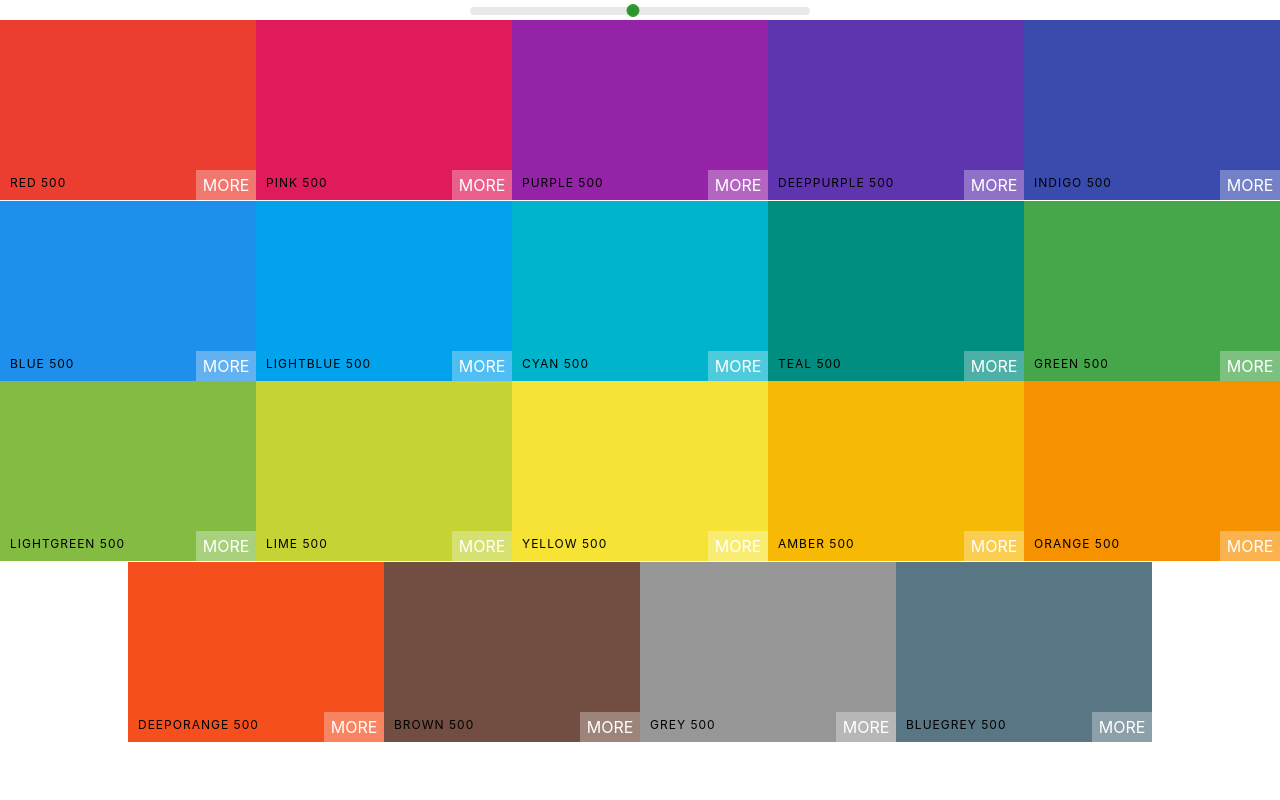
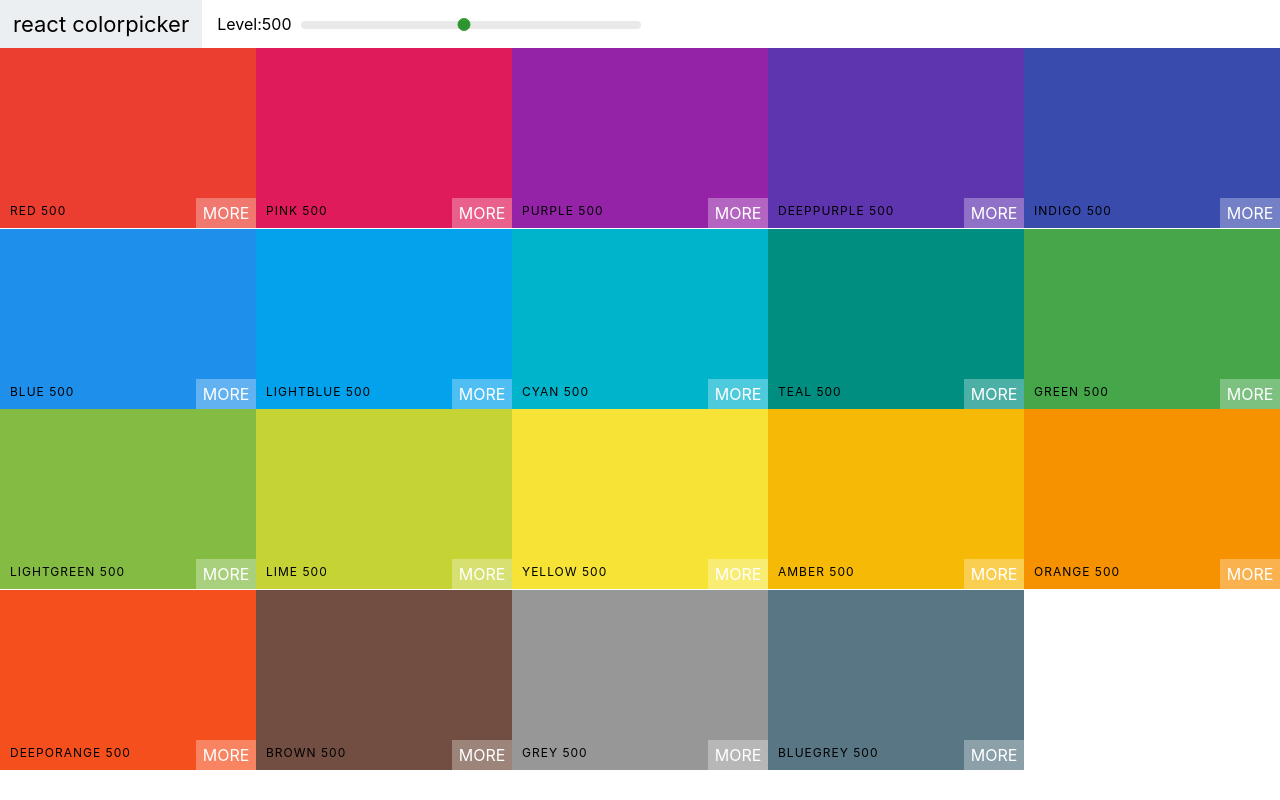
Before and after one commit to ehsansh/react-bootcamp, a React (Create React App) app: page / in a window 1280 px wide. Built offline with nearby package versions, Linux system fonts and the light colour scheme.

Commit message:
add navbar component

```diff
--- a/src/App.js
+++ b/src/App.js
@@ -1,4 +1,4 @@
-import './App.css';
+// import './App.css';
 import Palette from './Palette';
 import seedColors from './seedColors';
 import { generatePalette } from './colorHelpers';
--- /dev/null
+++ b/src/Navbar.css
@@ -0,0 +1,43 @@
+.Navbar {
+    display: flex;
+    align-items: center;
+    justify-content: flex-start;
+    height: 6vh;
+}
+.logo {
+    margin-right: 15px;
+    padding: 0 13px;
+    font-size: 22px;
+    background-color: #eceff1;
+    height: 100%;
+    display: flex;
+    align-items: center;
+}
+.logo a {
+    text-decoration: none;
+    color: black;
+}
+.slider {
+    width: 340px;
+    margin: 0 10px;
+    display: inline-block;
+}
+.slider .rc-slider-track {
+    background-color: transparent;
+}
+.slider .rc-slider-rail {
+    height: 8px;
+}
+.slider .rc-slider-handle,
+.slider .rc-slider-handle:active,
+.slider .rc-slider-handle:hover,
+.slider .rc-slider-handle :focus {
+    background-color: green;
+    outline: none;
+    border: 1px solid green;
+    box-shadow: none;
+    height: 13px;
+    width: 13px;
+    margin-top: -3px;
+    margin-left: -7px;
+}
--- /dev/null
+++ b/src/Navbar.js
@@ -0,0 +1,30 @@
+import React, { Component } from 'react';
+import Slider from 'rc-slider';
+import 'rc-slider/assets/index.css';
+
+import './Navbar.css';
+
+export default class Navbar extends Component {
+    render() {
+        const { level, changeLevel } = this.props;
+        return (
+            <header className='Navbar'>
+                <div className='logo'>
+                    <a href='#'>react colorpicker</a>
+                </div>
+                <div className='slider-container'>
+                    <span>Level:{level}</span>
+                    <div className='slider'>
+                        <Slider
+                            defaultValue={level}
+                            min={100}
+                            max={900}
+                            step={100}
+                            onAfterChange={changeLevel}
+                        />
+                    </div>
+                </div>
+            </header>
+        );
+    }
+}
--- a/src/Palette.css
+++ b/src/Palette.css
@@ -5,28 +5,3 @@
 .Palette-colors {
     height: 90%;
 }
-
-.slider {
-    width: 340px;
-    margin: 0 10px;
-    display: inline-block;
-}
-.slider .rc-slider-track {
-    background-color: transparent;
-}
-.slider .rc-slider-rail {
-    height: 8px;
-}
-.slider .rc-slider-handle,
-.slider .rc-slider-handle:active,
-.slider .rc-slider-handle:hover,
-.slider .rc-slider-handle :focus {
-    background-color: green !important;
-    outline: none;
-    border: 1px solid green;
-    box-shadow: none;
-    height: 13px;
-    width: 13px;
-    margin-top: -3px;
-    margin-left: -7px;
-}
--- a/src/Palette.js
+++ b/src/Palette.js
@@ -1,9 +1,9 @@
 import React, { Component } from 'react';
 import ColorBox from './ColorBox';
-import 'rc-slider/assets/index.css';
+
 import './Palette.css';
 
-import Slider from 'rc-slider';
+import Navbar from './Navbar';
 
 export default class Palette extends Component {
     constructor(props) {
@@ -24,15 +24,7 @@
         ));
         return (
             <div className='Palette'>
-                <div className='slider'>
-                    <Slider
-                        defaultValue={level}
-                        min={100}
-                        max={900}
-                        step={100}
-                        onAfterChange={this.changeLevel}
-                    />
-                </div>
+                <Navbar level={level} changeLevel={this.changeLevel} />
                 <div className='Palette-colors'>{colorBoxes}</div>
             </div>
         );
```
